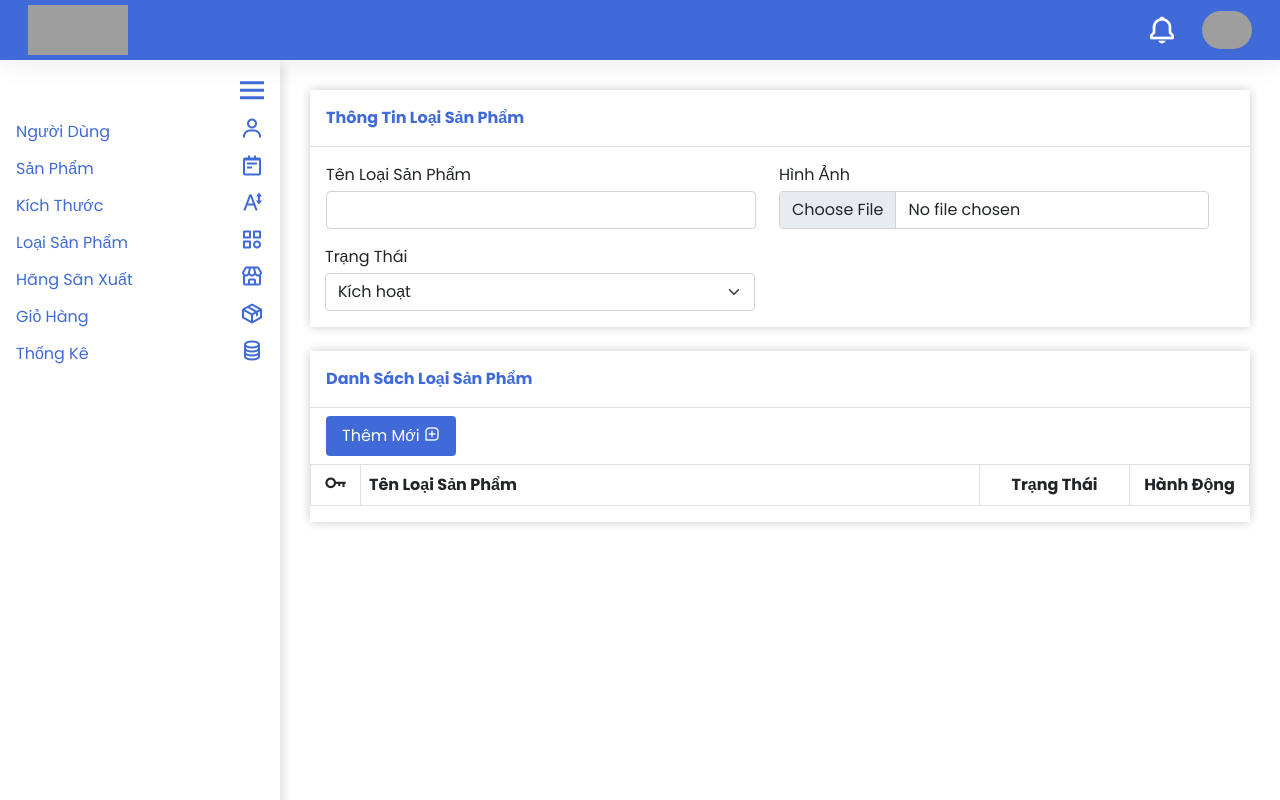
After one commit to CLJRDev/clothing_store_2023, a PHP site: page /loai_san_pham/them_loai_san_pham.php in a window 1280 px wide. The commit adds this page. Run offline with PHP 8.4, Linux system fonts and the light colour scheme; data that the repository does not hold is empty; grey boxes are pictures that could not be loaded.

Commit message:
add sidebar event and add edit and delete function for the table (loaisanpham)

```diff
--- /dev/null
+++ b/quan_tri/js/sidebar.js
@@ -0,0 +1,15 @@
+menuButton = document.querySelector('.menu_button');
+sidebarElement = document.querySelector('.sidebar');
+bodyElement = document.querySelector('.body');
+let sidebarStatus = true;
+menuButton.addEventListener('click', () => {
+  if(sidebarStatus === true){
+    sidebarElement.style.left='-225px';
+    bodyElement.style.marginLeft='85px';
+    sidebarStatus = false;
+  }else{
+    sidebarElement.style.left='0';
+    bodyElement.style.marginLeft='310px';
+    sidebarStatus = true;
+  }
+});
--- /dev/null
+++ b/quan_tri/loai_san_pham/them_loai_san_pham.php
@@ -0,0 +1,77 @@
+<!DOCTYPE html>
+<html lang="en">
+<head>
+  <title>Thêm Loại Sản Phẩm</title>
+  <?php
+    include '../module/head.php';
+  ?>
+</head>
+<body>
+  <?php
+    include '../module/header.php';
+    include '../module/sidebar.php';
+  ?>
+  <form class='body' action='xu_ly_them.php' method='post' enctype='multipart/form-data'>
+    <div class='form'>
+      <div class='title p-3 mb-3 border-bottom fw-bold'>Thông Tin Loại Sản Phẩm</div>
+      <div class="input-group px-3 row">
+        <div class='col-md-6 pb-3'>
+          <div class='mb-1'>Tên Loại Sản Phẩm</div>
+          <input type="text" name='ten_loai_san_pham' class="form-control">
+        </div>
+        <div class='col-md-6 pb-3'>
+          <div class='mb-1'>Hình Ảnh</div>
+          <input type="file" name='hinh_anh' class="form-control" id="inputGroupFile01">
+        </div>
+        <div class='col-md-6 pb-3'>
+          <div class='mb-1'>Trạng Thái</div>
+          <select name='trang_thai' class="form-select" id="inputGroupSelect01">
+            <option value="0">Kích hoạt</option>
+            <option value="1">Khóa</option>
+          </select>
+        </div>
+      </div>
+    </div>
+    <div class='table_container overflow-auto mt-4'>
+      <div class='title p-3 mb-2 border-bottom fw-bold'>Danh Sách Loại Sản Phẩm</div>
+      <div class='action_container ps-3'>
+        <button class='button_add text-white py-2 px-3 rounded' type='submit'>Thêm Mới <i class='bx bx-message-square-add'></i></button>
+      </div>
+      <table class='table table-striped border-top mt-2 table-bordered'>
+        <thead>
+          <tr>
+            <th style='width: 50px; min-width: 50px;' class='text-center'><i style='transform: scale(1.6);' class='bx bx-key'></i></th>
+            <th style='min-width: 200px;'>Tên Loại Sản Phẩm</th>
+            <th style='width: 150px; min-width: 150px;' class='text-center'>Trạng Thái</th>
+            <th style='width: 120px; min-width: 120px;' class='text-center'>Hành Động</th>
+          </tr>
+        </thead>
+        <tbody>
+          <?php
+            include_once '../module/database.php';
+            $sql = 'SELECT * FROM loaisanpham';
+            $loai_san_phams = execute_query($sql);
+            foreach($loai_san_phams as $loai_san_pham){
+              echo "
+                <tr>
+                  <td class='text-center'>{$loai_san_pham['MaLoaiSanPham']}</td>
+                  <td>{$loai_san_pham['TenLoaiSanPham']}</td>
+                  <td class='text-center'><input onclick='return false;' type='checkbox' ".($loai_san_pham['TrangThai'] == 0 ? 'checked' : '')."></td>
+                  <td class='text-center d-flex justify-content-around align-items-center'>
+                    <a class='text-dark' href='sua_loai_san_pham.php?id={$loai_san_pham['MaLoaiSanPham']}'><i class='bx bx-pencil' style='transform: scale(1.5);'></i></a>
+                    <a class='text-dark' href='xu_ly_xoa.php?id={$loai_san_pham['MaLoaiSanPham']}'><i style='transform: scale(1.5);' class='bx bx-message-alt-x'></i></a>
+                  </td>
+                </tr>
+              ";
+            }
+          ?>
+        </tbody>
+      </table>
+    </div>
+  </form>
+  <div class='footer'>
+
+  </div>
+  <script src='../js/sidebar.js'></script>
+</body>
+</html>
--- /dev/null
+++ b/quan_tri/module/head.php
@@ -0,0 +1,8 @@
+<meta charset="UTF-8">
+<meta name="viewport" content="width=device-width, initial-scale=1.0">
+<link href="https://cdn.jsdelivr.net/npm/bootstrap@5.0.2/dist/css/bootstrap.min.css" rel="stylesheet" integrity="sha384-EVSTQN3/azprG1Anm3QDgpJLIm9Nao0Yz1ztcQTwFspd3yD65VohhpuuCOmLASjC" crossorigin="anonymous">
+<link rel="preconnect" href="https://fonts.googleapis.com">
+<link rel="preconnect" href="https://fonts.gstatic.com" crossorigin>
+<link href="https://fonts.googleapis.com/css2?family=Poppins:ital,wght@0,100;0,300;0,400;0,700;1,100&display=swap" rel="stylesheet">
+<link rel='stylesheet' href='../style/style.css'>
+<link href='https://unpkg.com/boxicons@2.1.4/css/boxicons.min.css' rel='stylesheet'>
--- /dev/null
+++ b/quan_tri/module/header.php
@@ -0,0 +1,7 @@
+<div id='header' class='d-flex justify-content-between align-items-center container-fluid'>
+  <img class='ms-3' id='logo' src="../../logo.png">
+  <div class='d-flex align-items-center me-3'>
+    <i class='bx bx-bell fs-2 notification_icon text-white me-4'></i>
+    <img class='user_img' id='profile_image' src="../../user_img.png">
+  </div>
+</div>
--- /dev/null
+++ b/quan_tri/module/sidebar.php
@@ -0,0 +1,47 @@
+<div class='pt-3 sidebar'>
+  <div class='d-flex align-items-center flex-row-reverse px-3 py-1'>
+    <button class='menu_button border-0 bg-white'><i class='bx bx-menu fs-4'></i></button>
+  </div>
+  <div class='d-flex align-items-center justify-content-between px-3 py-1'>
+    <a href="#" class='d-flex text-decoration-none align-items-center fs-6'>
+      Người Dùng
+    </a>
+    <a href="#"><i class='bx bx-user fs-4'></i></a>
+  </div>
+  <div class='d-flex align-items-center justify-content-between px-3 py-1'>
+    <a href="#" class='d-flex text-decoration-none align-items-center fs-6'>
+      Sản Phẩm
+    </a>
+    <a href="#"><i class='bx bx-notepad fs-4'></i></a>
+  </div>
+  <div class='d-flex align-items-center justify-content-between px-3 py-1'>
+    <a href="#" class='d-flex text-decoration-none align-items-center fs-6'>
+      Kích Thước
+    </a>
+    <a href="#"><i class='bx bx-font-size fs-4'></i></a>
+  </div>
+  <div class='d-flex align-items-center justify-content-between px-3 py-1'>
+    <a href="../loai_san_pham/them_loai_san_pham.php" class='d-flex text-decoration-none align-items-center fs-6'>
+      Loại Sản Phẩm
+    </a>
+    <a href="#"><i class='bx bx-category fs-4'></i></a>
+  </div>
+  <div class='d-flex align-items-center justify-content-between px-3 py-1'>
+    <a href="#" class='d-flex text-decoration-none align-items-center fs-6'>
+      Hãng Sãn Xuất
+    </a>
+    <a href="#"><i class='bx bx-store fs-4'></i></a>
+  </div>
+  <div class='d-flex align-items-center justify-content-between px-3 py-1'>
+    <a href="#" class='d-flex text-decoration-none align-items-center fs-6'>
+      Giỏ Hàng
+    </a>
+    <a href="#"><i class='bx bx-package fs-4'></i></a>
+  </div>
+  <div class='d-flex align-items-center justify-content-between px-3 py-1'>
+    <a href="#" class='d-flex text-decoration-none align-items-center fs-6'>
+      Thống Kê
+    </a>
+    <a href=""><i class='bx bx-coin-stack fs-4'></i></a>
+  </div>
+</div>
--- a/quan_tri/style/style.css
+++ b/quan_tri/style/style.css
@@ -7,6 +7,12 @@
 #header{
   height: 60px;
   box-shadow: 0 0 30px rgba(0, 0, 0, 0.1);
+  background-color: #3f6ad8;
+  position: fixed;
+  top: 0;
+  left: 0;
+  right: 0;
+  z-index: 1000;
 }
 #header #logo{
   width: 100px;
@@ -21,7 +27,6 @@
 }
 #header .notification_icon{
   cursor: pointer;
-  color: #3f6ad8;
 }
 .sidebar{
   position: fixed;
@@ -30,6 +35,13 @@
   bottom: 0;
   width: 280px;
   box-shadow: 5px 5px 8px rgba(0, 0, 0, 0.1);
+  transition: 0.5s;
+}
+.sidebar div{
+  cursor: pointer;
+}
+.sidebar div:hover{
+  opacity: 0.5;
 }
 .sidebar a,
 .body .form .title,
@@ -37,10 +49,15 @@
 .body .table_container .title{
   color: #3f6ad8;
 }
+.sidebar .menu_button{
+  transform: scale(1.5);
+  color: #3f6ad8;
+}
 .body{
   margin-left: 310px;
-  margin-top: 30px;
+  margin-top: 90px;
   margin-right: 30px;
+  transition: 0.5s;
 }
 .body .form{
   box-shadow: 0 0 10px rgba(0, 0, 0, 0.2);
@@ -48,11 +65,18 @@
 .body .table_container{
   box-shadow: 0 0 10px rgba(0, 0, 0, 0.2);
 }
-.body .table_container .button_add{
+.body .table_container .button_add,
+.button_edit{
   background-color: #3f6ad8;
   border: none;
   transition: 0.25s;
 }
-.body .table_container .button_add:hover{
+.body .table_container .button_add:hover,
+.button_edit:hover{
   transform: scale(0.9);
 }
+.body .img_edit{
+  width: 220px;
+  height: 220px;
+  object-fit: cover;
+}
```
Also changed, not shown: quan_tri/loai_san_pham/sua_loai_san_pham.php (added, +62 -0 lines), quan_tri/loai_san_pham/xu_ly_sua.php (added, +38 -0 lines), quan_tri/loai_san_pham/xu_ly_xoa.php (added, +22 -0 lines), quan_tri/quan_ly_loai_san_pham/them_loai_san_pham.php (deleted, +0 -128 lines), data/loai_san_pham/3bbaf9239d7972daf637e0d39910bbe9.jpg (deleted), data/loai_san_pham/6d201376ab1732beba650a89db74e5de.jpg (added), data/loai_san_pham/7f40d2bda3a82a4d8309896839a798e2.png (renamed from data/loai_san_pham/9d35c535961490ff3fb82f90352add53.png), quan_tri/loai_san_pham/xu_ly_them.php (line endings or trailing spaces).
